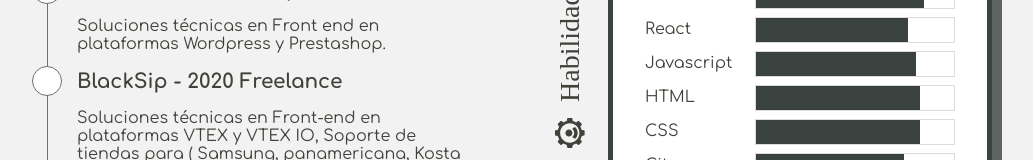
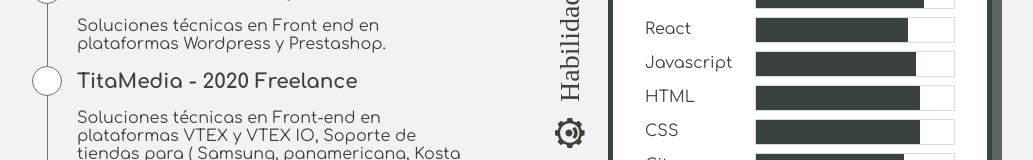
Before and after one commit to JohnAlexanderG/cv-johnalexanderg, a Svelte app: page / in a window 1280 px wide. Shown: the part 774-934 px from the top of the page, without its empty margins (128-1161 px from the left). Built offline with nearby package versions, Linux system fonts and the light colour scheme; a web font is replaced by a local one.

Commit message:
[Fix] Titulo

```diff
--- a/src/components/WorkExperience.svelte
+++ b/src/components/WorkExperience.svelte
@@ -64,7 +64,7 @@
             <p class="text">Soluciones técnicas en Front end en plataformas Wordpress y Prestashop.</p>
         </div>
         <div>
-            <span class="title">BlackSip - 2020 Freelance</span>
+            <span class="title">TitaMedia - 2020 Freelance</span>
             <p class="text">Soluciones técnicas en Front-end en plataformas VTEX y VTEX IO, Soporte de tiendas para ( Samsung, panamericana, Kosta Azul ).</p>
         </div>
         <div>
```
